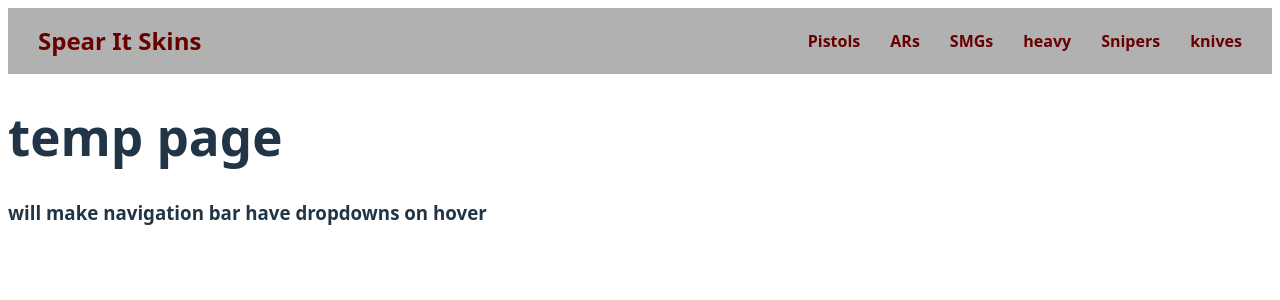
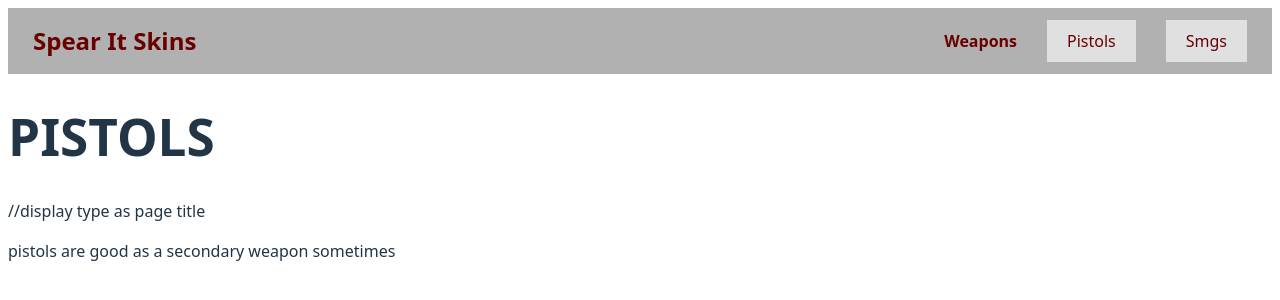
Before and after one commit to tyler-drake-80/spear-it-skins, a React (Vite) app in the folder FrontEnd/my-app/: page /category/pistols in a window 1280 px wide. Shown: the top 300 px of the page. Built offline with nearby package versions, Linux system fonts and the light colour scheme.

Commit message:
worked on nav bar and creating seperate pages for a few items/ categories of weapons

```diff
--- a/FrontEnd/my-app/package.json
+++ b/FrontEnd/my-app/package.json
@@ -10,8 +10,11 @@
     "preview": "vite preview"
   },
   "dependencies": {
+    "bootstrap": "^5.3.8",
     "react": "^19.2.0",
-    "react-dom": "^19.2.0"
+    "react-bootstrap": "^2.10.10",
+    "react-dom": "^19.2.4",
+    "react-router-dom": "^7.13.0"
   },
   "devDependencies": {
     "@eslint/js": "^9.39.1",
--- a/FrontEnd/my-app/src/App.jsx
+++ b/FrontEnd/my-app/src/App.jsx
@@ -1,14 +1,24 @@
 import React from 'react';
 import './App.css';
-import NavBar from "./components/NavigationBar.jsx"
+import NavBar from "./components/NavigationBar.jsx";
+import BasicButtonExample from './components/dropdown.jsx';
+import {Routes, Route} from "react-router-dom";
+import CategoryPage from "./pages/pistolsPage.jsx";
+import HomePage    from "./pages/homePage.jsx";
+import GunPage from "./pages/gunPage.jsx";
 
 function App() {
   return (
     <>
       <NavBar />
-      <h1>temp page </h1>
-      <h3>will make navigation bar have dropdowns on hover</h3>
-    </>
+      <Routes>
+        <Route path ="/"      element={<HomePage />} />
+        <Route path="/category/:type/:itemId" element={<GunPage />} />
+        <Route path="/category/:type" element={<CategoryPage />} />
+
+
+      </Routes>
+   </>
   );
 }
 
--- /dev/null
+++ b/FrontEnd/my-app/src/components/DropDown1.jsx
@@ -0,0 +1,59 @@
+import { useState } from "react";
+import { Link } from "react-router-dom";
+
+function DropDown1({title = "Menu", categoryUrl = "/", items = []}) {
+  const [open, setOpen] = useState(false);
+
+  return (
+    <div style={{ position: "relative", display: "inline-block" }}
+        onMouseEnter={() => setOpen(true)}  //display dropdown on hover
+        onMouseLeave={() => setOpen(false)} //stop showing dropdown when not hoving
+        >
+      <Link
+        to ={categoryUrl}
+        style={{
+          padding: "10px 20px",
+          backgroundColor: "#e0e0e0",
+          color: "#690000",
+          border: "none",
+          cursor: "pointer"
+        }}
+      >
+        {title}
+      </Link>
+
+      {open && (
+        <div
+          style={{
+            position: "absolute",
+            top: "100%",
+            background: "#f1f1f1",
+            minWidth: "160px",
+            display: "flex",
+            flexDirection: "column",
+            boxShadow: "0px 0px 16px rgb(173, 7, 7)",
+            zIndex: 9999,
+          }}
+        >
+          {items.map((item, index) => (
+            <Link
+              key= {item.url}
+              to = {item.url}
+              style ={{
+                padding: "10px",
+                textDecoration: "none",
+                color: "black"
+              }}
+            >
+              {item.label}
+            </Link>
+          ))}
+
+        </div>
+      )}
+
+      </div>
+  );
+}
+
+export default DropDown1;
--- a/FrontEnd/my-app/src/components/NavigationBar.jsx
+++ b/FrontEnd/my-app/src/components/NavigationBar.jsx
@@ -1,15 +1,34 @@
+import DropDown1 from "./DropDown1.jsx";
+import BasicButtonExample from "./dropdown.jsx";
+
+
 function NavBar() {
+    const pistols = [
+    { label: "CZ75-Auto", url: "/category/pistols/CZ75-Auto" },
+    { label: "DesertEagle", url: "/tba" },
+    { label: "Dual Berettas", url: "/tba" }
+  ];
+
+    const smgs = [
+      {label: "Smg1", url: "/smg1"}
+    ]
+
   return (
     <nav style={styles.nav}>
       <h2 style={styles.logo}>Spear It Skins</h2>
 
       <div style={styles.links}>
-        <span>Pistols </span>
-        <span>ARs</span>
-        <span>SMGs </span>
-        <span>heavy </span>
-        <span>Snipers</span>
-        <span>knives</span>
+        <span>Weapons</span>
+        <DropDown1
+          title="Pistols"
+          categoryUrl="/category/pistols"
+          items= {pistols}
+        />
+        <DropDown1
+          title="Smgs"
+          categoryUrl="/category/smgs"
+          items= {smgs}
+        />
 
       </div>
     </nav>
@@ -21,7 +40,7 @@ const styles = {
     display: "flex",
     justifyContent: "space-between",
     alignItems: "center",
-    padding: "15px 30px",
+    padding: "15px 25px",
     backgroundColor: "#b1b1b1",
     color: "#690000",
   },
--- /dev/null
+++ b/FrontEnd/my-app/src/components/dropdown.jsx
@@ -0,0 +1,15 @@
+import Dropdown from 'react-bootstrap/Dropdown';
+import DropdownButton from 'react-bootstrap/DropdownButton';
+
+function BasicButtonExample() {
+  return (
+    <DropdownButton id="dropdown-basic-button" variant = "secondary" title="Dropdown button">
+
+      <Dropdown.Item href="#/action-1">Action</Dropdown.Item>
+      <Dropdown.Item href="#/action-2">Another action</Dropdown.Item>
+      <Dropdown.Item href="#/action-3">Something else</Dropdown.Item>
+    </DropdownButton>
+  );
+}
+
+export default BasicButtonExample;
--- /dev/null
+++ b/FrontEnd/my-app/src/pages/gunPage.jsx
@@ -0,0 +1,17 @@
+import { useParams } from "react-router-dom"; //lets you read the dynamic part of the url
+
+
+function GunPage() {
+  const { type, itemId } = useParams();    // for /category/pistols in url , type = pistols
+
+
+
+   return (
+    <>
+      <h1>Page for Gun {itemId.toUpperCase()} </h1>
+      <h3>Category: {type} </h3>
+    </>
+  );
+}
+
+export default GunPage;
--- /dev/null
+++ b/FrontEnd/my-app/src/pages/homePage.jsx
@@ -0,0 +1,13 @@
+
+function HomePage() {
+  return (
+    <>
+
+
+      <h1>Home Page </h1>
+      <h3>will add gun pcitures w/ links to seperate categories</h3>
+    </>
+  );
+}
+
+export default HomePage;
--- /dev/null
+++ b/FrontEnd/my-app/src/pages/pistolsPage.jsx
@@ -0,0 +1,31 @@
+import { useParams } from "react-router-dom"; //lets you read the dynamic part of the url
+
+function CategoryPage() {
+  const { type } = useParams();    // for /category/pistols in url , type = pistols
+
+  const data = categoryData[type]; //match url paramaters to categoryData if exists
+
+  if (!data) {
+    return <h2>Category not found</h2>;
+  }
+
+  return (
+    <>
+      <h1>{type.toUpperCase()}</h1> //display type as page title
+      <p>{data.description}</p>
+    </>
+  );
+}
+
+export default CategoryPage;
+
+const categoryData = {
+  pistols: {
+    title: "Pistols",
+    description: "pistols are good as a secondary weapon sometimes"
+  },
+  smgs: {
+    title: "SMGs",
+    description: "smgs are good for short range use "
+  }
+};
```
Also changed, not shown: FrontEnd/my-app/src/main.jsx (+9 -10 lines), FrontEnd/my-app/notes.txt (added), 1 other file (tests, documents, lock files or other folders).
